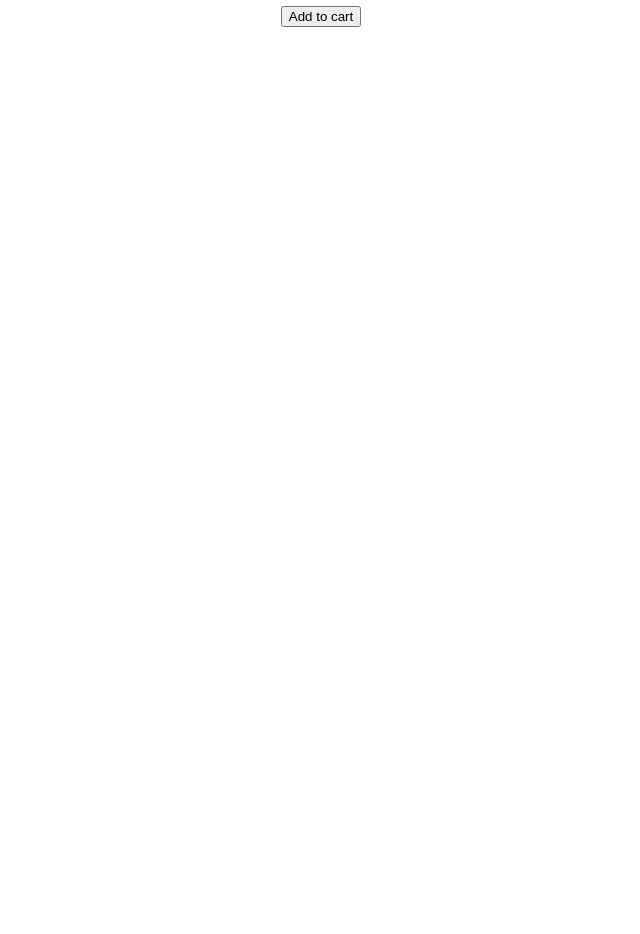
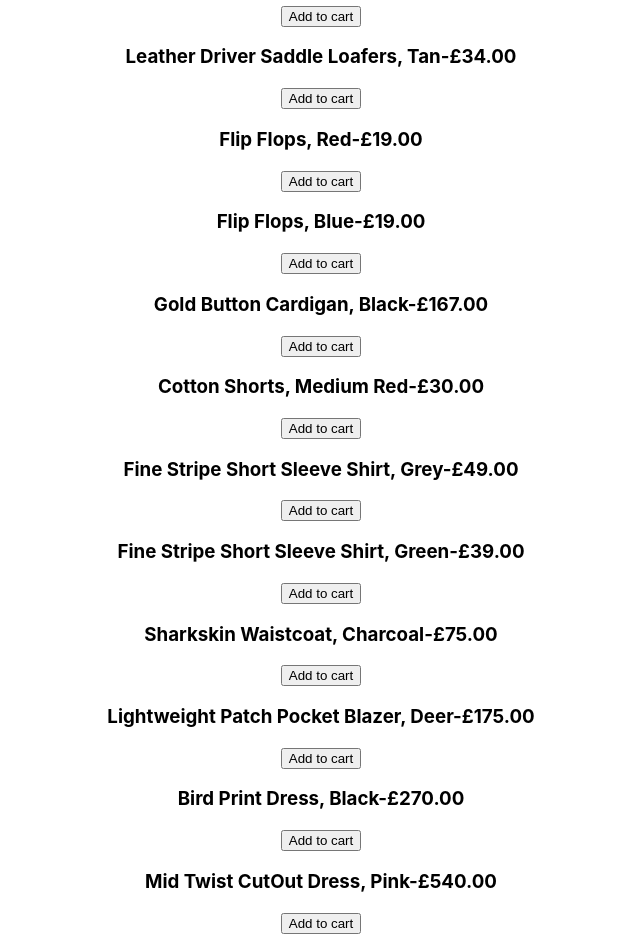
Before and after one commit to Rupieeroo/web-shop, a React (Create React App) app: page / in a window 1280 px wide. Shown: the part 420-1354 px from the top of the page, without its empty margins (319-959 px from the left). Before the commit the page ends 800 px from the top, so only its background shows below. Built offline with nearby package versions, Linux system fonts and the light colour scheme.

Commit message:
added all components to app for manual testing

```diff
--- a/src/App.js
+++ b/src/App.js
@@ -1,6 +1,11 @@
 import React, { Component } from 'react';
 import Products from './components/products';
 import WomenFootwear from './components/women-footwear';
+import MenFootwear from './components/men-footwear';
+import WomenCasual from './components/women-casual';
+import MenCasual from './components/men-casual';
+import MenFormal from './components/men-formal';
+import WomenFormal from './components/women-formal';
 import logo from './logo.svg';
 import './App.css';
 
@@ -11,6 +16,11 @@ class App extends Component {
       <div className="App">
         <Products />
         <WomenFootwear />
+        <MenFootwear />
+        <WomenCasual />
+        <MenCasual />
+        <MenFormal />
+        <WomenFormal />
       </div>
     );
   }
```
